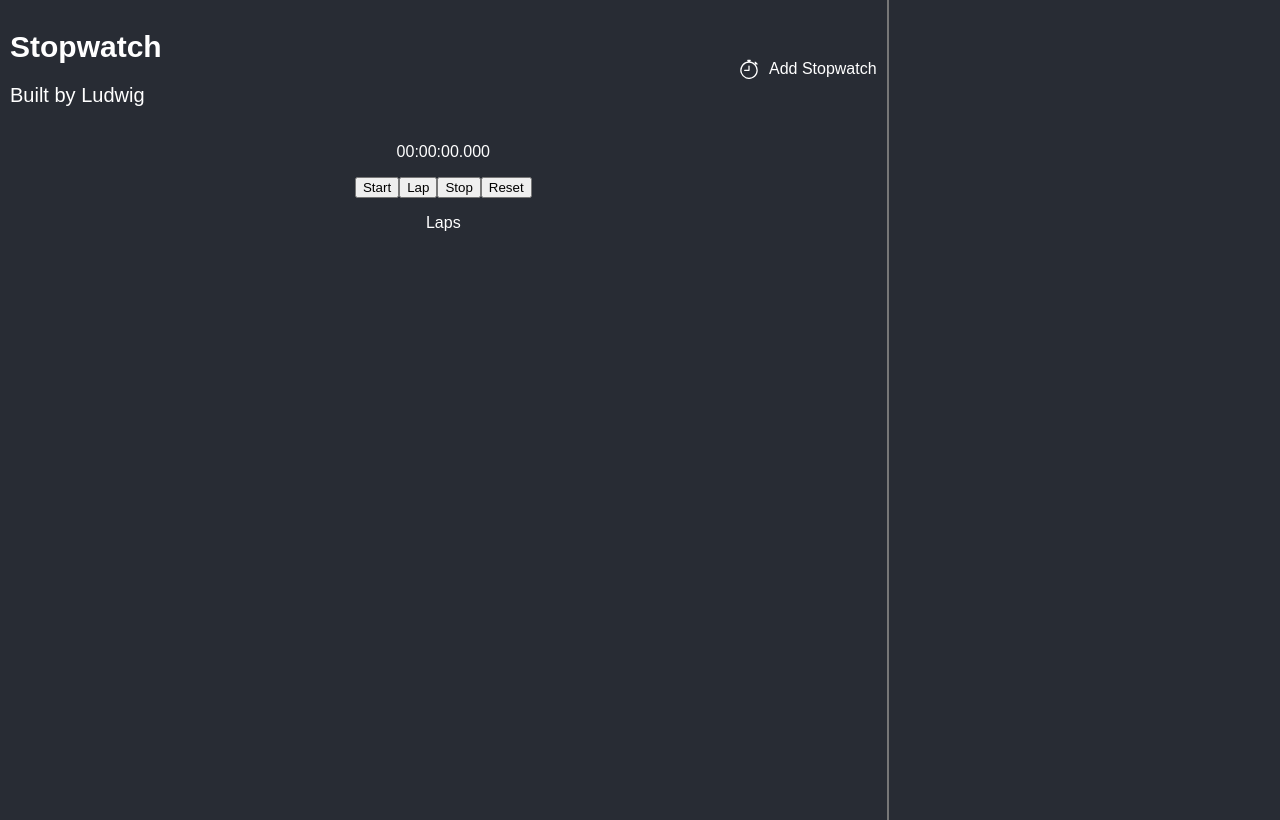
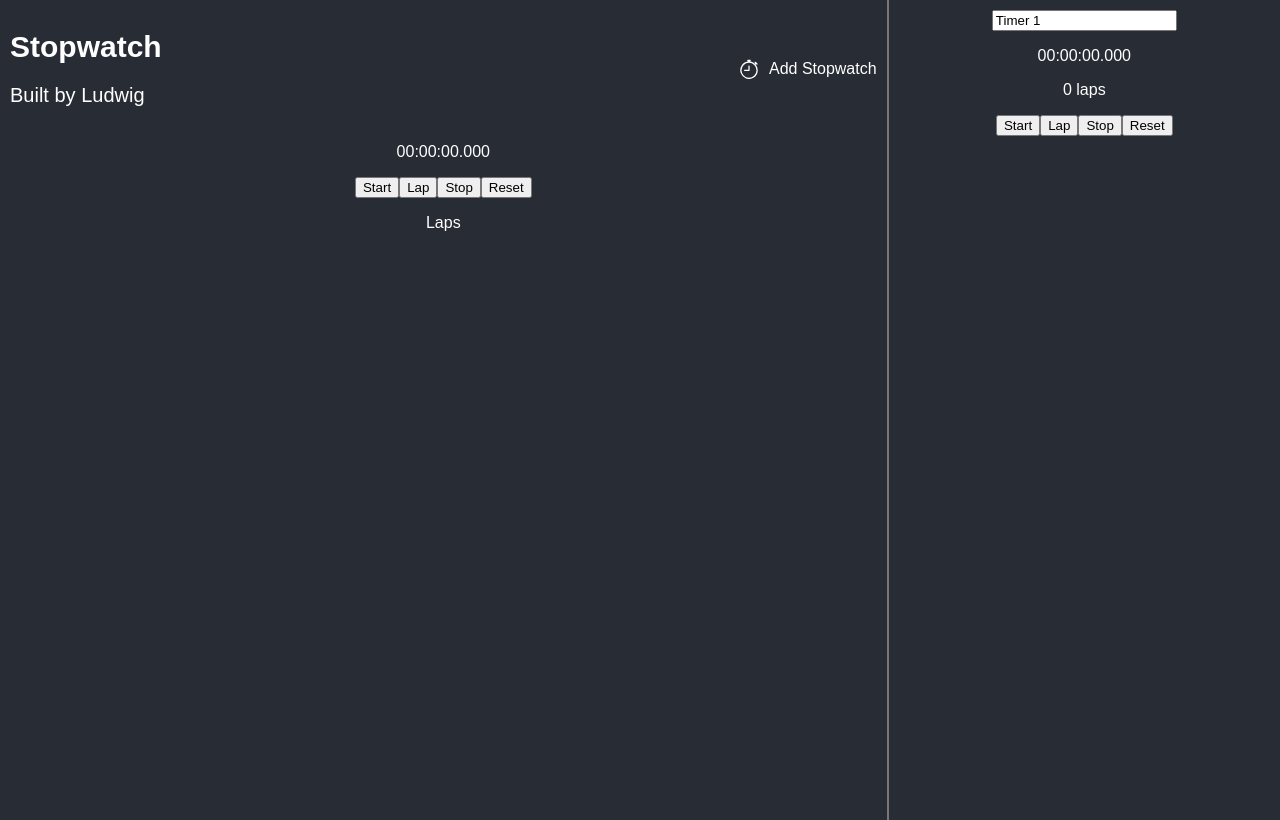
Before and after one commit to lu-dwig/Stopwatchez, a React (Create React App) app in the folder stopwatch-app/: page / in a window 1280 px wide. Built offline with nearby package versions, Linux system fonts and the light colour scheme.

Commit message:
modification of the right side layout

```diff
--- a/stopwatch-app/src/App.js
+++ b/stopwatch-app/src/App.js
@@ -69,7 +69,7 @@
                             <p>Add Stopwatch</p>
                         </div>
                     </div>
-                    <p className='main-time-label'>{stopwatchData[selectedRow]?.time > 0 ? new Date(stopwatchData[selectedRow]?.time).toISOString().slice(11, -1) : "00:00:00.000"}</p>
+                    <p className="main-time-label">{stopwatchData[selectedRow]?.time > 0 ? new Date(stopwatchData[selectedRow]?.time).toISOString().slice(11, -1) : "00:00:00.000"}</p>
                     <div className="main-button-controls">
                         <button className={"control-buttons"} onClick={() => handleStart(stopwatchData[selectedRow].id)}>Start</button>
                         <button className={"control-buttons"} onClick={() => handleLap(stopwatchData[selectedRow].id)}>Lap</button>
@@ -87,7 +87,32 @@
                     </div>
                 </div>
                 <div className='right'>
-
+                {stopwatchData.map((stopwatch) => (
+                    <div className="stopwatchContainer" key={stopwatch.id} style={{ cursor: "pointer" }} onClick={() => {
+                        setSelectedRow(stopwatch.id)
+                    }}>
+                        <div className="stopwatchName">
+                            <input className='name-label' value={stopwatch.name} onChange={(e) => {
+                                setStopwatchData(stopwatchData.map((stopwatchItem) => {
+                                    if (stopwatchItem.id === stopwatch.id) {
+                                        return { ...stopwatchItem, name: e.target.value }
+                                    }
+                                    return stopwatchItem
+                                }))
+                            }} />
+                        </div>
+                        <div className="stopwatchTime">
+                            <p className='time-label'>{new Date(stopwatch.time).toISOString().slice(11, -1)}</p>
+                            <p>{stopwatch.lap.length} laps</p>
+                        </div>
+                        <div className="stopwatchButtons">
+                            <button className={"control-buttons"} onClick={() => handleStart(stopwatch.id)}>Start</button>
+                            <button className={"control-buttons"} onClick={() => handleLap(stopwatch.id)}>Lap</button>
+                            <button className={"control-buttons"} onClick={() => handleStop(stopwatch.id)}>Stop</button>
+                            <button className={"control-buttons"} onClick={() => handleReset(stopwatch.id)}>Reset</button>
+                        </div>
+                    </div>
+                    ))}
                 </div>
             </div>
         </div>
```
